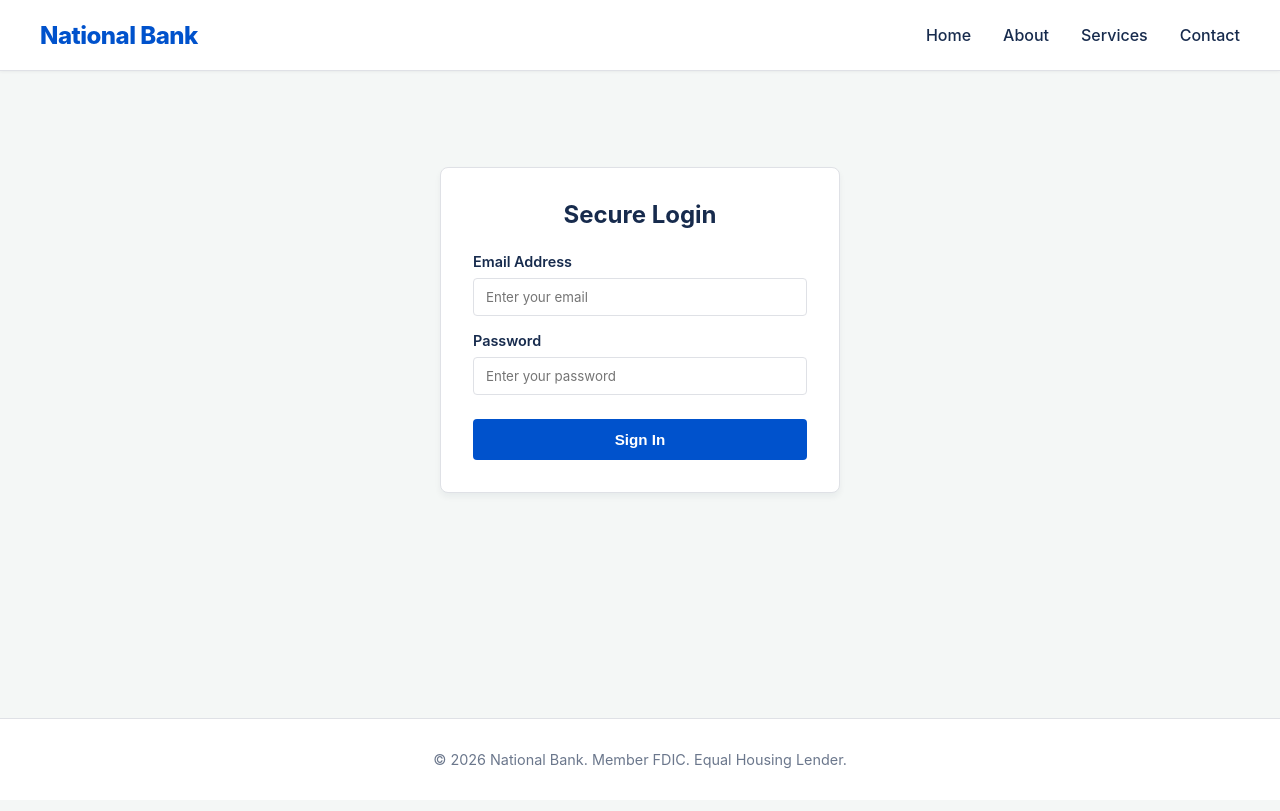
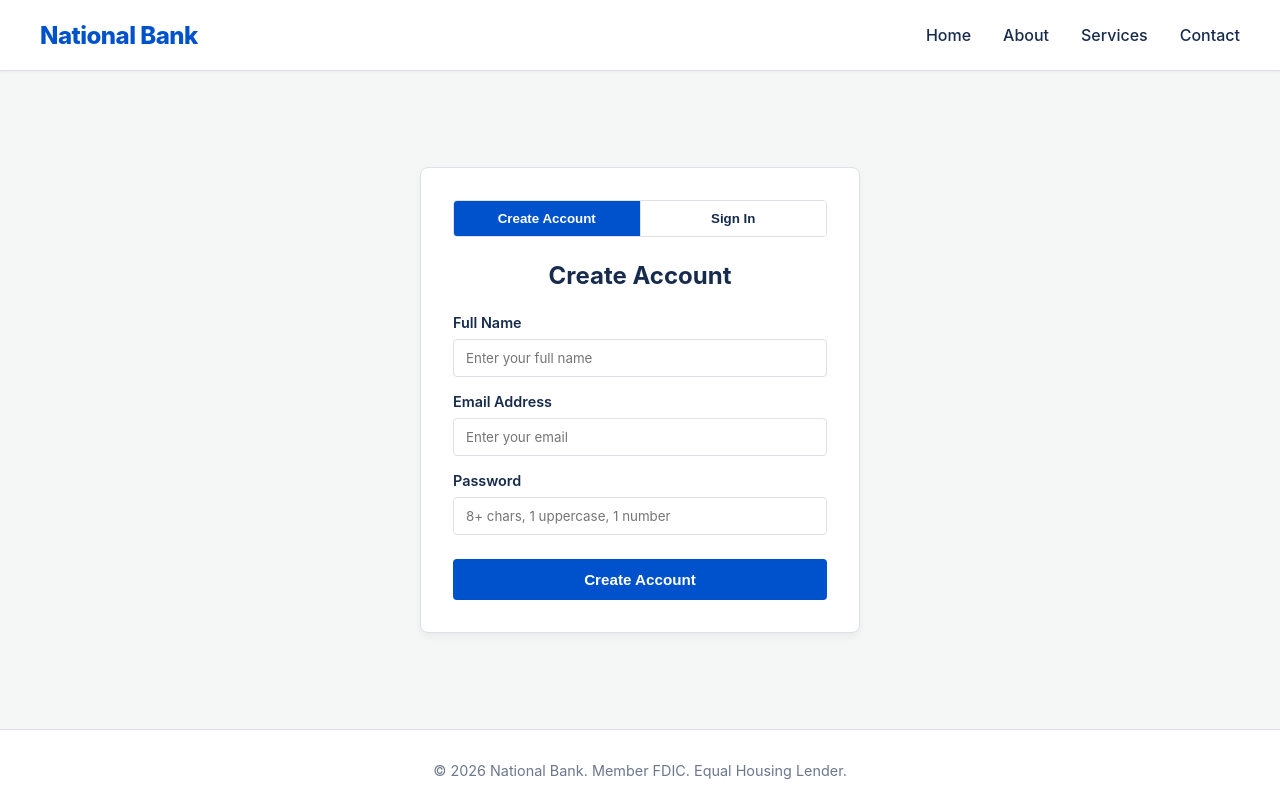
Before and after one commit to iMachover/CogPractice, a React (Vite) app: page /services in a window 1280 px wide. Built offline with nearby package versions, Linux system fonts and the light colour scheme.

Commit message:
feat: add public account registration flow

```diff
--- a/src/pages/Home.jsx
+++ b/src/pages/Home.jsx
@@ -17,7 +17,7 @@ const Home = () => {
           style={{ fontSize: '1.1rem', padding: '12px 32px' }}
           onClick={() => navigate('/services')}
         >
-          Open an Account
+          Create Account
         </button>
       </div>
 
--- a/src/pages/Services.jsx
+++ b/src/pages/Services.jsx
@@ -2,7 +2,7 @@ import { useState, useEffect } from "react";
 import axios from "axios";
 import { jwtDecode } from "jwt-decode";
 
-const API = "https://kldrxt5cja.execute-api.us-east-1.amazonaws.com/default";
+const API = "https://k77ixqj4u5.execute-api.us-east-1.amazonaws.com";
 
 const Services = () => {
   const [users, setUsers] = useState([]);
@@ -11,9 +11,15 @@ const Services = () => {
   const [error, setError] = useState("");
 
   // Login state
+  const [authMode, setAuthMode] = useState("register");
   const [token, setToken] = useState(localStorage.getItem("token") || "");
   const [email, setEmail] = useState("");
   const [password, setPassword] = useState("");
+
+  // Public registration state
+  const [registerName, setRegisterName] = useState("");
+  const [registerEmail, setRegisterEmail] = useState("");
+  const [registerPassword, setRegisterPassword] = useState("");
 
   // Decoded user state
   const [userId, setUserId] = useState("");
@@ -65,6 +71,34 @@ const Services = () => {
       localStorage.setItem("token", token);
     } catch (err) {
       setError(err.response?.data?.message || "Login failed");
+    } finally {
+      setLoading(false);
+    }
+  };
+
+  const handleRegister = async (e) => {
+    e.preventDefault();
+    setLoading(true);
+    setError("");
+    try {
+      await axios.post(`${API}/api/auth/register`, {
+        name: registerName,
+        email: registerEmail,
+        password: registerPassword,
+      });
+
+      const res = await axios.post(`${API}/api/auth/login`, {
+        email: registerEmail,
+        password: registerPassword,
+      });
+      const { token } = res.data;
+      setToken(token);
+      localStorage.setItem("token", token);
+      setRegisterName("");
+      setRegisterEmail("");
+      setRegisterPassword("");
+    } catch (err) {
+      setError(err.response?.data?.message || "Account creation failed");
     } finally {
       setLoading(false);
     }
@@ -207,13 +241,67 @@ const Services = () => {
 
   if (!token) {
     return (
-      <div className="card" style={{ maxWidth: "400px", margin: "4rem auto" }}>
-        <h2 style={{ marginBottom: "1.5rem", textAlign: "center" }}>Secure Login</h2>
+      <div className="card" style={{ maxWidth: "440px", margin: "4rem auto" }}>
+        <div style={{ display: "flex", border: "1px solid var(--border-color)", borderRadius: "4px", overflow: "hidden", marginBottom: "1.5rem" }}>
+          <button
+            type="button"
+            onClick={() => { setAuthMode("register"); setError(""); }}
+            style={{
+              flex: 1,
+              padding: "10px",
+              border: "none",
+              background: authMode === "register" ? "var(--primary-color)" : "var(--surface-color)",
+              color: authMode === "register" ? "#ffffff" : "var(--text-main)",
+              fontWeight: 600,
+              cursor: "pointer",
+            }}
+          >
+            Create Account
+          </button>
+          <button
+            type="button"
+            onClick={() => { setAuthMode("login"); setError(""); }}
+            style={{
+              flex: 1,
+              padding: "10px",
+              border: "none",
+              borderLeft: "1px solid var(--border-color)",
+              background: authMode === "login" ? "var(--primary-color)" : "var(--surface-color)",
+              color: authMode === "login" ? "#ffffff" : "var(--text-main)",
+              fontWeight: 600,
+              cursor: "pointer",
+            }}
+          >
+            Sign In
+          </button>
+        </div>
+        <h2 style={{ marginBottom: "1.5rem", textAlign: "center" }}>
+          {authMode === "register" ? "Create Account" : "Secure Login"}
+        </h2>
         {error && (
           <div style={{ color: "var(--danger)", marginBottom: "1rem", padding: "10px", background: "#ffebe6", borderRadius: "4px", fontSize: "0.9rem" }}>
             {error}
           </div>
         )}
+        {authMode === "register" ? (
+          <form onSubmit={handleRegister}>
+            <div style={{ marginBottom: "1rem" }}>
+              <label style={{ display: "block", marginBottom: "0.5rem", fontWeight: 600, fontSize: "0.9rem" }}>Full Name</label>
+              <input type="text" placeholder="Enter your full name" value={registerName} onChange={(e) => setRegisterName(e.target.value)} required style={{ marginBottom: 0 }} />
+            </div>
+            <div style={{ marginBottom: "1rem" }}>
+              <label style={{ display: "block", marginBottom: "0.5rem", fontWeight: 600, fontSize: "0.9rem" }}>Email Address</label>
+              <input type="email" placeholder="Enter your email" value={registerEmail} onChange={(e) => setRegisterEmail(e.target.value)} required style={{ marginBottom: 0 }} />
+            </div>
+            <div style={{ marginBottom: "1.5rem" }}>
+              <label style={{ display: "block", marginBottom: "0.5rem", fontWeight: 600, fontSize: "0.9rem" }}>Password</label>
+              <input type="password" placeholder="8+ chars, 1 uppercase, 1 number" value={registerPassword} onChange={(e) => setRegisterPassword(e.target.value)} required style={{ marginBottom: 0 }} />
+            </div>
+            <button className="btn" type="submit" style={{ width: "100%", padding: "12px" }} disabled={loading}>
+              {loading ? "Creating..." : "Create Account"}
+            </button>
+          </form>
+        ) : (
           <form onSubmit={handleLogin}>
             <div style={{ marginBottom: "1rem" }}>
               <label style={{ display: "block", marginBottom: "0.5rem", fontWeight: 600, fontSize: "0.9rem" }}>Email Address</label>
@@ -227,6 +315,7 @@ const Services = () => {
               {loading ? "Authenticating..." : "Sign In"}
             </button>
           </form>
+        )}
       </div>
     );
   }
@@ -264,14 +353,14 @@ const Services = () => {
           </>
         ) : (
           <div>
-            <h3 style={{ marginBottom: "1rem", fontSize: "1.1rem" }}>Open a Banking Account</h3>
+            <h3 style={{ marginBottom: "1rem", fontSize: "1.1rem" }}>Create a Banking Account</h3>
             <form onSubmit={handleOpenAccount} style={{ display: "flex", gap: "1rem", alignItems: "center" }}>
               <select value={newAccountType} onChange={(e) => setNewAccountType(e.target.value)}
                 style={{ padding: "10px", borderRadius: "4px", border: "1px solid var(--border-color)", outline: "none" }}>
                 <option value="CHECKING">Checking Account</option>
                 <option value="SAVINGS">Savings Account</option>
               </select>
-              <button className="btn" type="submit">Open Account</button>
+              <button className="btn" type="submit">Create Account</button>
             </form>
           </div>
         )}
@@ -362,7 +451,7 @@ const Services = () => {
           {loading && <p style={{ color: "var(--text-muted)" }}>Fetching balances...</p>}
           {error && <p style={{ color: "var(--danger)" }}>{error}</p>}
           {!loading && !error && accounts.length === 0 && (
-            <p style={{ color: "var(--text-muted)" }}>You do not have any active accounts. Open one above to get started!</p>
+            <p style={{ color: "var(--text-muted)" }}>You do not have any active accounts. Create one above to get started!</p>
           )}
           {!loading && !error && accounts.length > 0 && (
             <div style={{ overflowX: "auto" }}>
```
Also changed, not shown: 1 other file (tests, documents, lock files or other folders). Lines whose indentation alone changed are shown as unchanged.
